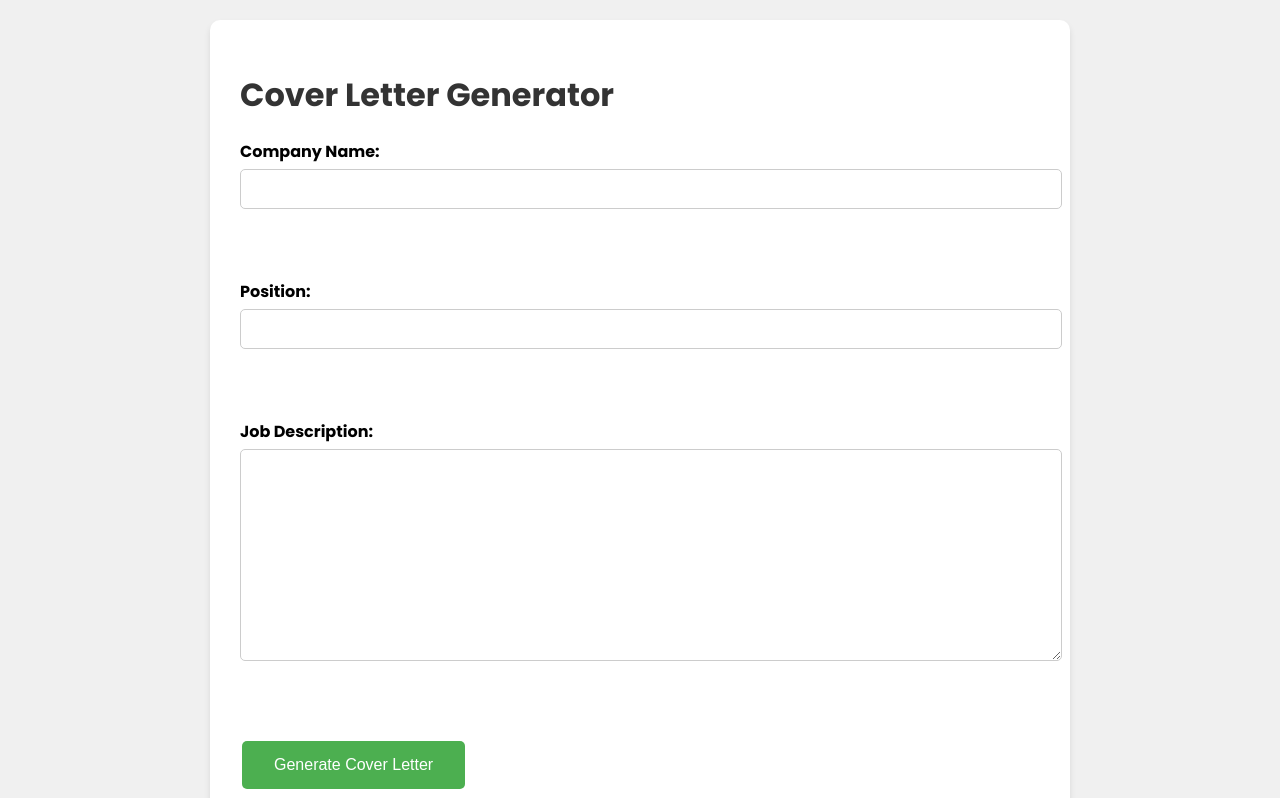
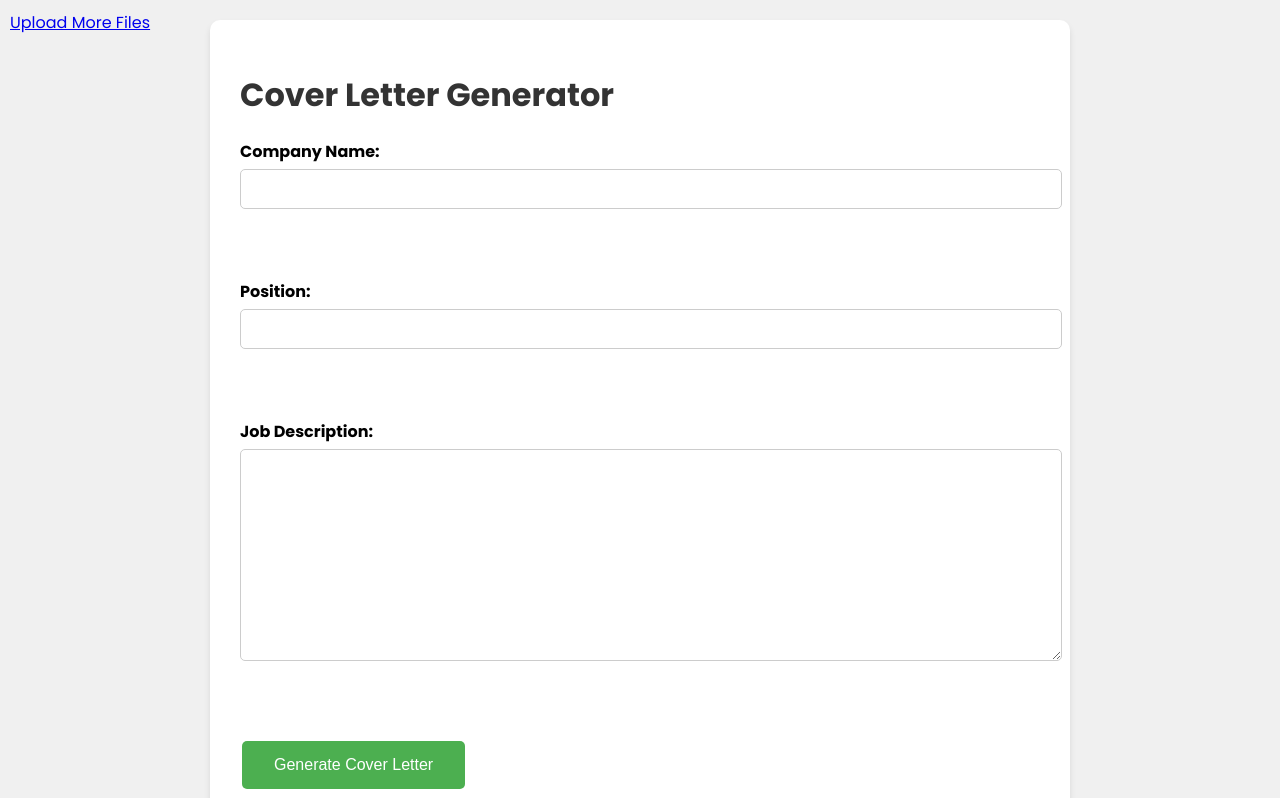
Before and after one commit to talqadi7/CoverLetterGenerator, a Flask app: page /job_details_page in a window 1280 px wide. Shown: the top 798 px of the page. Run offline with Flask 3, Linux system fonts and the light colour scheme; parts of the project's set-up code (start-up, migrations or seed data) failed here and were passed over.

Commit message:
added redirect link to re-upload files

```diff
--- a/templates/job_details_page.html
+++ b/templates/job_details_page.html
@@ -99,6 +99,12 @@
             display: inline-block;
         }
 
+        nav {
+            position: absolute;
+            left: 0;
+            top: 0;
+            padding: 10px;
+        }
 
 @keyframes spin {
     0% { transform: rotate(0deg); }
@@ -109,6 +115,11 @@
     </style>
 </head>
 <body>
+    <header>
+        <nav>
+            <a href="{{ url_for('upload_page')}}">Upload More Files</a>
+        </nav>
+    </header>
     <div class="container">
         <h1>Cover Letter Generator</h1>
         <form id="cover-letter-form">
```
